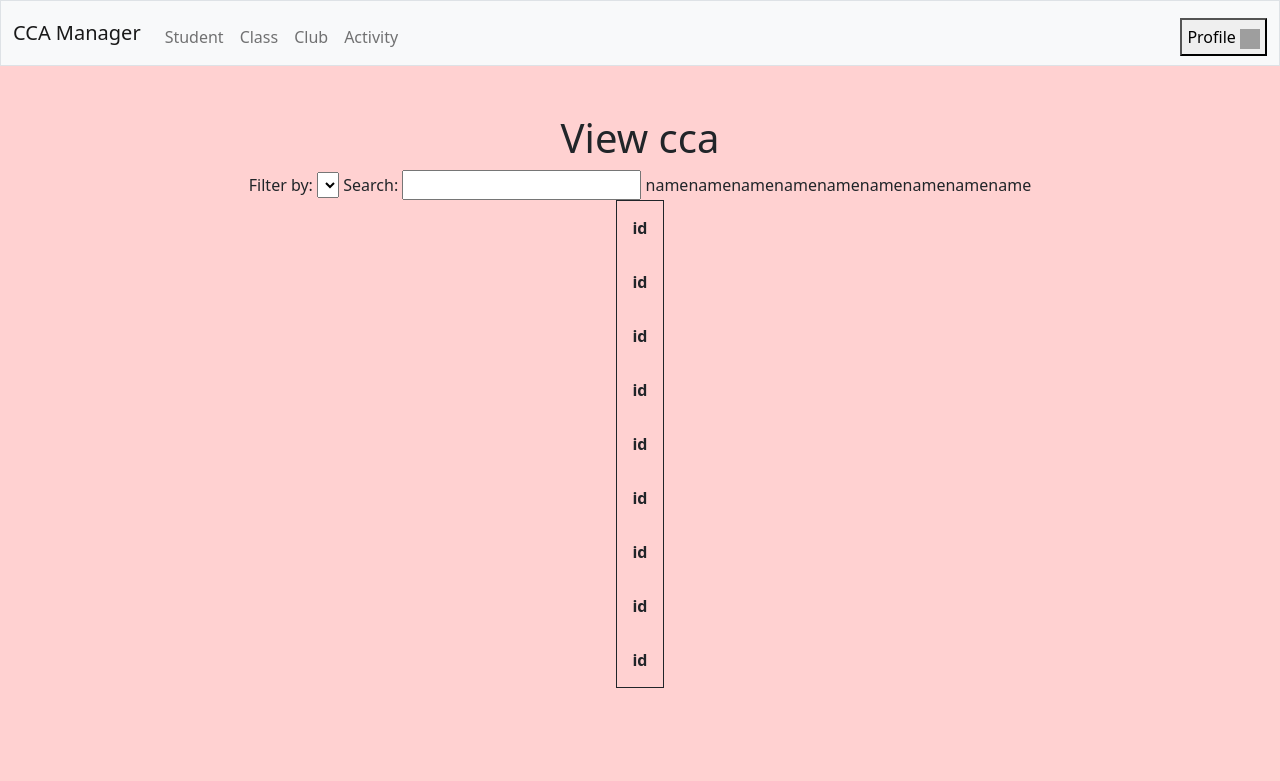
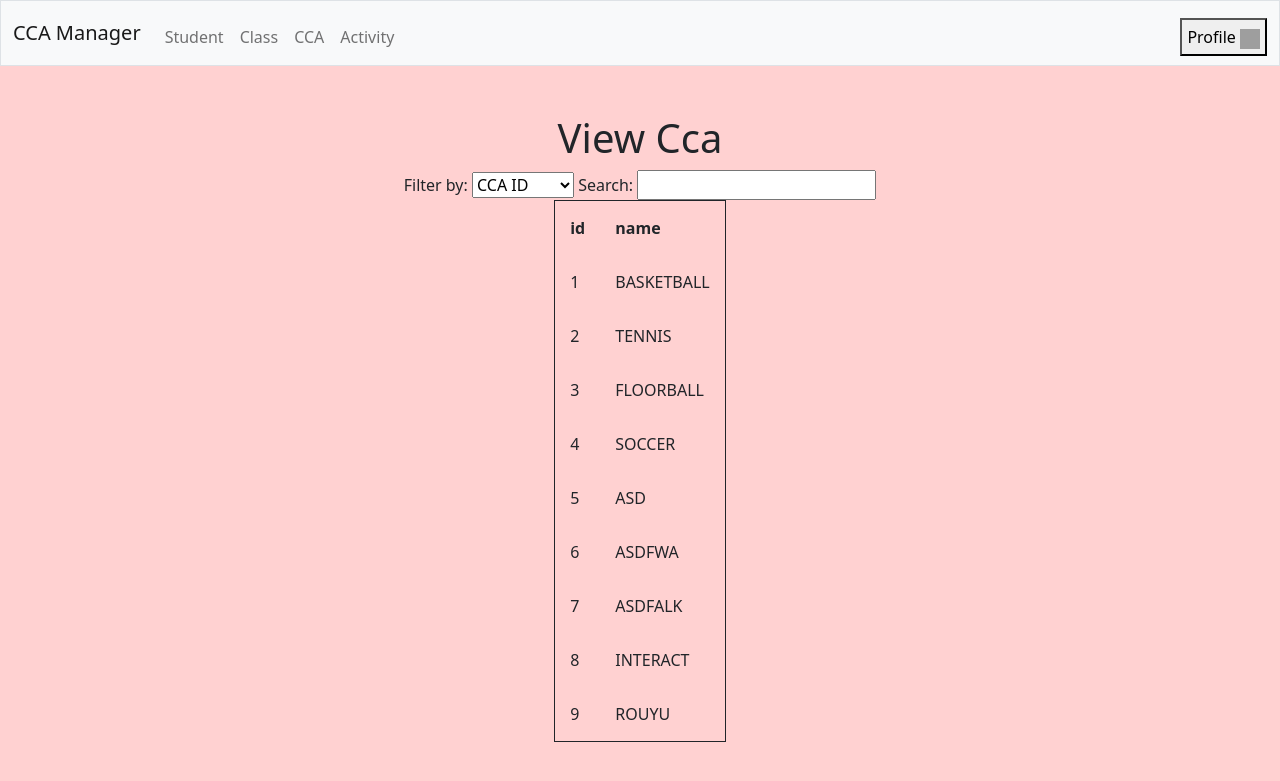
Before and after one commit to Shinosin/CapstoneProject, a Flask app: page /view_cca in a window 1280 px wide. Shown: the top 781 px of the page. Run offline with Flask 2, Linux system fonts and the light colour scheme; data comes from the database, SQL or seed files in the repository; both versions use the stored data as it was after the commit; lists and menus that the app fills with data are empty; grey boxes are pictures that could not be loaded.

Commit message:
fixed minor errors cca add and view works frontend needs saving

```diff
--- a/frontend.py
+++ b/frontend.py
@@ -71,7 +71,7 @@ def confirm_cca(cca_name:str) -> None:
             "method": "POST"
         },
         form_data={
-            "cca_name": cca_name
+            "name": cca_name
         })
 
 def view_cca(data:dict) -> None:
--- a/main.py
+++ b/main.py
@@ -28,12 +28,14 @@ def add_cca():
     3. Verify with database if Club name already exists
     """
     if "confirm" in request.args: # confirmation page
-        cca_name = request.form["cca_name"] # str
+        cca_name = request.form["name"] # str
         return frontend.confirm_cca(cca_name) # cca_name: str
     elif 'verify' in request.args: # check with database
         cca_name = request.form.to_dict() # dict
         if storage.database['ccas'].insert(cca_name): # successfully inserted
-            return frontend.redirect(cca_name) # cca_name: dict
+            data = {}
+            data['cca_name'] = cca_name['name'] # for display
+            return frontend.redirect(data) # data: dict
         else:
             return frontend.add_cca(message='Failed to add CCA, CCA already exists.')
     else:
--- a/storage.py
+++ b/storage.py
@@ -8,11 +8,11 @@ class Table:
         self.__table = table
         self.__columns = columns
 
-    def execute(self, sql_statement:str, values=[]) -> None:
+    def execute(self, sql_statement:str, values={}) -> list:
         with sqlite3.connect('database.db') as conn:
             conn.row_factory = sqlite3.Row # turns output into dict
             cur = conn.cursor()
-            cur.execute(sql_statement, tuple(values))
+            cur.execute(sql_statement, values)
 
             results = cur.fetchall()
             list_of_dict = []
@@ -34,7 +34,7 @@ class Table:
         valid_keys = [] #valid columns
         values = []
 
-        if column not in self.__columns and column != '*': #verify column in parameter
+        if column != '*' and column not in self.__columns: #verify column in parameter
             return []
 
         for key in keys: #verify keys
@@ -46,11 +46,10 @@ class Table:
 
         for key in valid_keys:
             sql_statement += f' {key} = ? AND'
-            values += dict[key].upper()
+            values.append(record[key].upper()) # database values are captitalised
 
-        sql_statement.strip(' AND')
+        sql_statement = sql_statement.strip(' AND')
         sql_statement += ';'
-
         return self.execute(sql_statement, values)
 
     def get_all(self) -> list:
@@ -61,7 +60,7 @@ class Table:
         if self.find(record) == []: #empty list, record not in database
             for key, value in record.items():
                 if type(value) == str:
-                    record[key] = value.upper()
+                    record[key] = value.upper() # database values are capitalised
 
             self.execute(sql, record)
             return True #inserted
@@ -84,7 +83,7 @@ class Student(Table):
         super().execute(sql.CREATE_STUDENT_ACTIVITY)
 
     def insert(self, record:dict) -> bool:
-        super().insert_one(record, sql.INSERT_STUDENT)
+        return super().insert_one(record, sql.INSERT_STUDENT)
 
 class Class(Table):
 
@@ -93,7 +92,7 @@ class Class(Table):
         super().execute(sql.CREATE_CLASS)
 
     def insert(self, record:dict) -> bool:
-        super().insert_one(record, sql.INSERT_CLASS)
+        return super().insert_one(record, sql.INSERT_CLASS)
 
 class CCA(Table):
 
@@ -102,7 +101,7 @@ class CCA(Table):
         super().execute(sql.CREATE_CCA)
 
     def insert(self, record:dict) -> bool:
-        super().insert_one(record, sql.INSERT_CCA)
+        return super().insert_one(record, sql.INSERT_CCA)
 
 class Activity(Table):
 
@@ -111,7 +110,7 @@ class Activity(Table):
         super().execute(sql.CREATE_ACTIVITY)
 
     def insert(self, record:dict) -> bool:
-        super().insert_one(record, sql.INSERT_ACTIVITY)
+        return super().insert_one(record, sql.INSERT_ACTIVITY)
 
 database = {
     'students': Student('database.db'),
--- a/templates/layout.html
+++ b/templates/layout.html
@@ -53,7 +53,7 @@
 
                             <li class="nav-item"><a class="nav-link" href="/view_student">Student</a></li>
                             <li class="nav-item"><a class="nav-link" href="/view_class">Class</a></li>
-                            <li class="nav-item"><a class="nav-link" href="/view_club">Club</a></li>
+                            <li class="nav-item"><a class="nav-link" href="/view_cca">CCA</a></li>
                             <li class="nav-item"><a class="nav-link" href="/view_activity">Activity</a></li>
 
                         </div>
--- a/templates/view.html
+++ b/templates/view.html
@@ -4,7 +4,7 @@ View {{ entity }}
 {% endblock %}
 
 {% block main %}
-<h1>View {{ entity }}</h1>
+<h1>View {{ entity | title }}</h1>
 <label for="search_key">Filter by: </label>
 <select name="search_key" id="search_key">
     {% if entity == "student" %}
@@ -25,9 +25,9 @@ View {{ entity }}
     <option value="subject_name">Subject Name</option>
     <option value="subject_level">Subject Level</option>
 
-    {% elif entity == "club" %}
-    <option value="club_id">Club ID</option>
-    <option value="club_name">Club Name</option>
+    {% elif entity == "cca" %}
+    <option value="id">CCA ID</option>
+    <option value="name">CCA Name</option>
 
     {% elif entity == "activity" %}
     <option value="activity_id">Activity ID</option>
@@ -46,9 +46,17 @@ View {{ entity }}
     >
 
 <table>
-    {% for name, value in data %}
-    <th>{{ name }}</th>
-    <tr>{{ value }}</tr>
+    <tr>
+        {% for key in data[0].keys() %}
+        <th>{{ key }}</th>
+        {% endfor %}
+    </tr>
+    {% for record in data %}
+    <tr>
+        {% for key in data[0].keys() %}
+        <td>{{ record[key] }}</td>
+        {% endfor %}
+    </tr>
     {% endfor %}
 </table>
 {% endblock %}
```
Also changed, not shown: templates/add_cca.html (+4 -3 lines), database.db.
